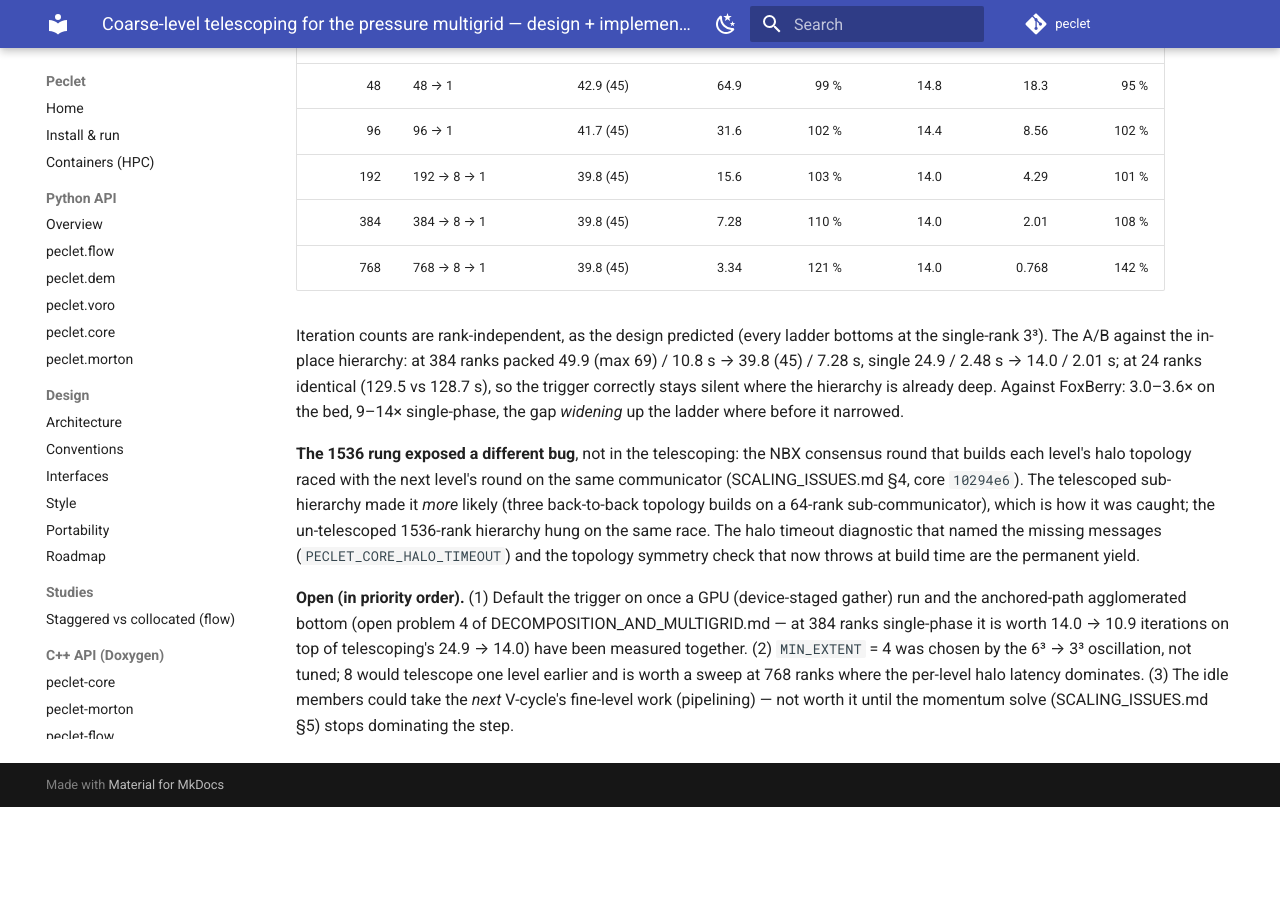
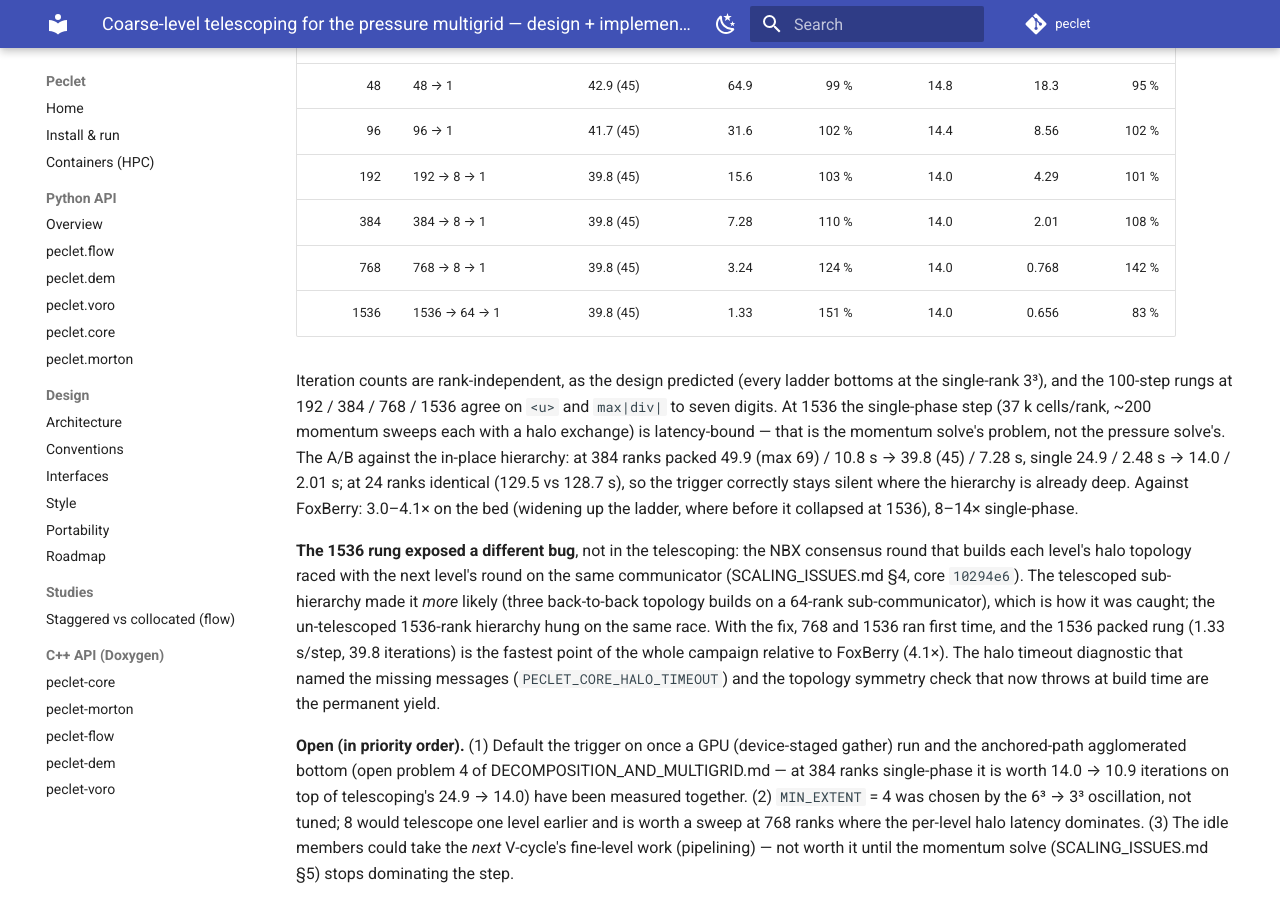
Before and after one commit to computational-chemical-engineering/peclet, an MkDocs documentation site: the page built from docs/MG_TELESCOPING_PLAN.md, in a window 1280 px wide and 900 px high, scrolled down 9466 px. Built offline with MkDocs 1.6.1 and Material for MkDocs 9.7.7, drawn with Linux system fonts in a browser that asks for light colours; comment, search, counter and statistics services are not loaded; before the commit the page ends 10273 px from its top, so only the background shows below that.

Commit message:
docs: complete FoxBerry ladder to 1536 ranks on the fixed engine (packed 1.33 s/step, 4.1x FoxBerry, iterations flat)
Co-Authored-By: Claude Fable 5.1 <noreply@anthropic.com>
Claude-Session: https://claude.ai/code/session_011ro1pkvSwfqxh3e7JxTedi

```diff
--- a/docs/MG_TELESCOPING_PLAN.md
+++ b/docs/MG_TELESCOPING_PLAN.md
@@ -414,20 +414,25 @@ outlet BCs (`BED=walls`, `BCMODE=foxberry`), 100 steps (20 / 25 / 50 on the one-
 | 96 | 96 → 1 | 41.7 (45) | 31.6 | 102 % | 14.4 | 8.56 | 102 % |
 | 192 | 192 → 8 → 1 | 39.8 (45) | 15.6 | 103 % | 14.0 | 4.29 | 101 % |
 | 384 | 384 → 8 → 1 | 39.8 (45) | 7.28 | 110 % | 14.0 | 2.01 | 108 % |
-| 768 | 768 → 8 → 1 | 39.8 (45) | 3.34 | 121 % | 14.0 | 0.768 | 142 % |
+| 768 | 768 → 8 → 1 | 39.8 (45) | 3.24 | 124 % | 14.0 | 0.768 | 142 % |
+| 1536 | 1536 → 64 → 1 | 39.8 (45) | 1.33 | 151 % | 14.0 | 0.656 | 83 % |
 
 Iteration counts are rank-independent, as the design predicted (every ladder bottoms at the
-single-rank 3³). The A/B against the in-place hierarchy: at 384 ranks packed 49.9 (max 69) /
+single-rank 3³), and the 100-step rungs at 192 / 384 / 768 / 1536 agree on `<u>` and `max|div|`
+to seven digits. At 1536 the single-phase step (37 k cells/rank, ~200 momentum sweeps each with a
+halo exchange) is latency-bound — that is the momentum solve's problem, not the pressure solve's. The A/B against the in-place hierarchy: at 384 ranks packed 49.9 (max 69) /
 10.8 s → 39.8 (45) / 7.28 s, single 24.9 / 2.48 s → 14.0 / 2.01 s; at 24 ranks identical
 (129.5 vs 128.7 s), so the trigger correctly stays silent where the hierarchy is already deep.
-Against FoxBerry: 3.0–3.6× on the bed, 9–14× single-phase, the gap *widening* up the ladder
-where before it narrowed.
+Against FoxBerry: 3.0–4.1× on the bed (widening up the ladder, where before it collapsed at
+1536), 8–14× single-phase.
 
 **The 1536 rung exposed a different bug**, not in the telescoping: the NBX consensus round that
 builds each level's halo topology raced with the next level's round on the same communicator
 (SCALING_ISSUES.md §4, core `10294e6`). The telescoped sub-hierarchy made it *more* likely
 (three back-to-back topology builds on a 64-rank sub-communicator), which is how it was caught;
-the un-telescoped 1536-rank hierarchy hung on the same race. The halo timeout diagnostic that
+the un-telescoped 1536-rank hierarchy hung on the same race. With the fix, 768 and 1536 ran
+first time, and the 1536 packed rung (1.33 s/step, 39.8 iterations) is the fastest point of
+the whole campaign relative to FoxBerry (4.1×). The halo timeout diagnostic that
 named the missing messages (`PECLET_CORE_HALO_TIMEOUT`) and the topology symmetry check that now
 throws at build time are the permanent yield.
 
```
Also changed, not shown: docs/SCALING_ISSUES.md (+6 -6 lines).
